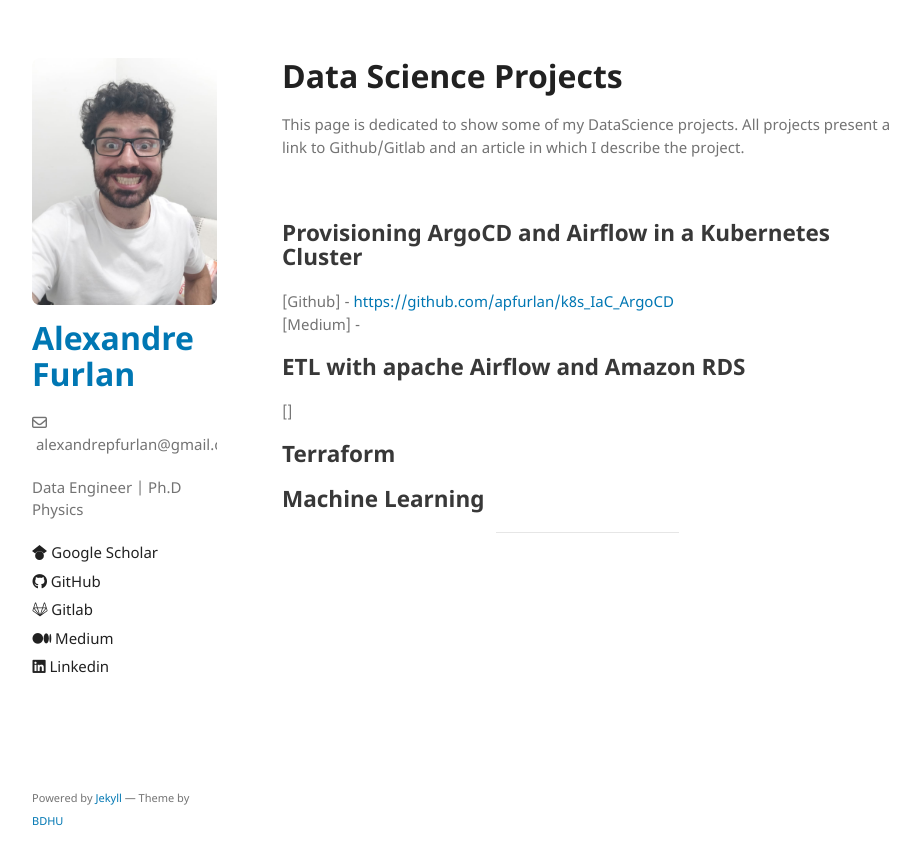
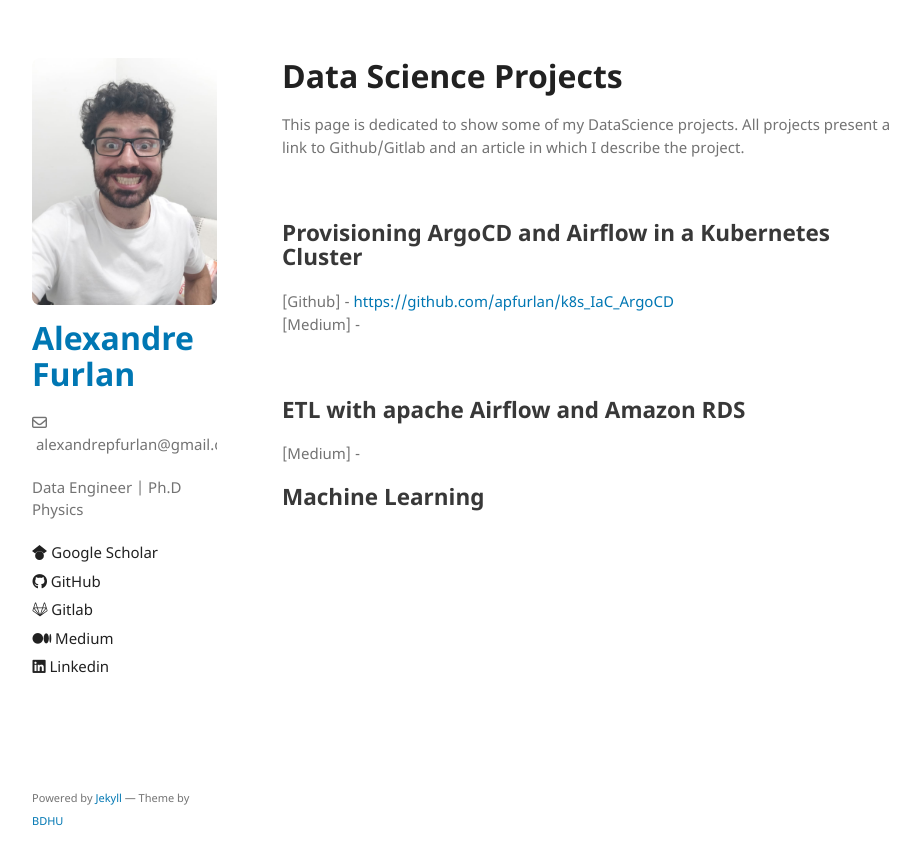
Before and after one commit to apfurlan/apfurlan.github.io, a Jekyll site: the page built from dts-pub-page.md, in a window 1280 px wide. Shown: the top 865 px of the page, without its empty margins (178-1098 px from the left). Built offline with Jekyll 4.4.1, drawn with Linux system fonts in a browser that asks for light colours; our own code applies the rules of GitHub Pages for plain Markdown files.

Commit message:
init commit

```diff
--- a/dts-pub-page.md
+++ b/dts-pub-page.md
@@ -13,13 +13,13 @@
 [Github] - [https://github.com/apfurlan/k8s_IaC_ArgoCD](https://github.com/apfurlan/k8s_IaC_ArgoCD) \
 [Medium] -
 
+&nbsp;
+
+
 ## ETL with apache Airflow and Amazon RDS
 
-[]
 
-
-## Terraform
+[Medium] -
 
 
 ## Machine Learning
----
```
Also changed, not shown: index.md (+3 -5 lines).
